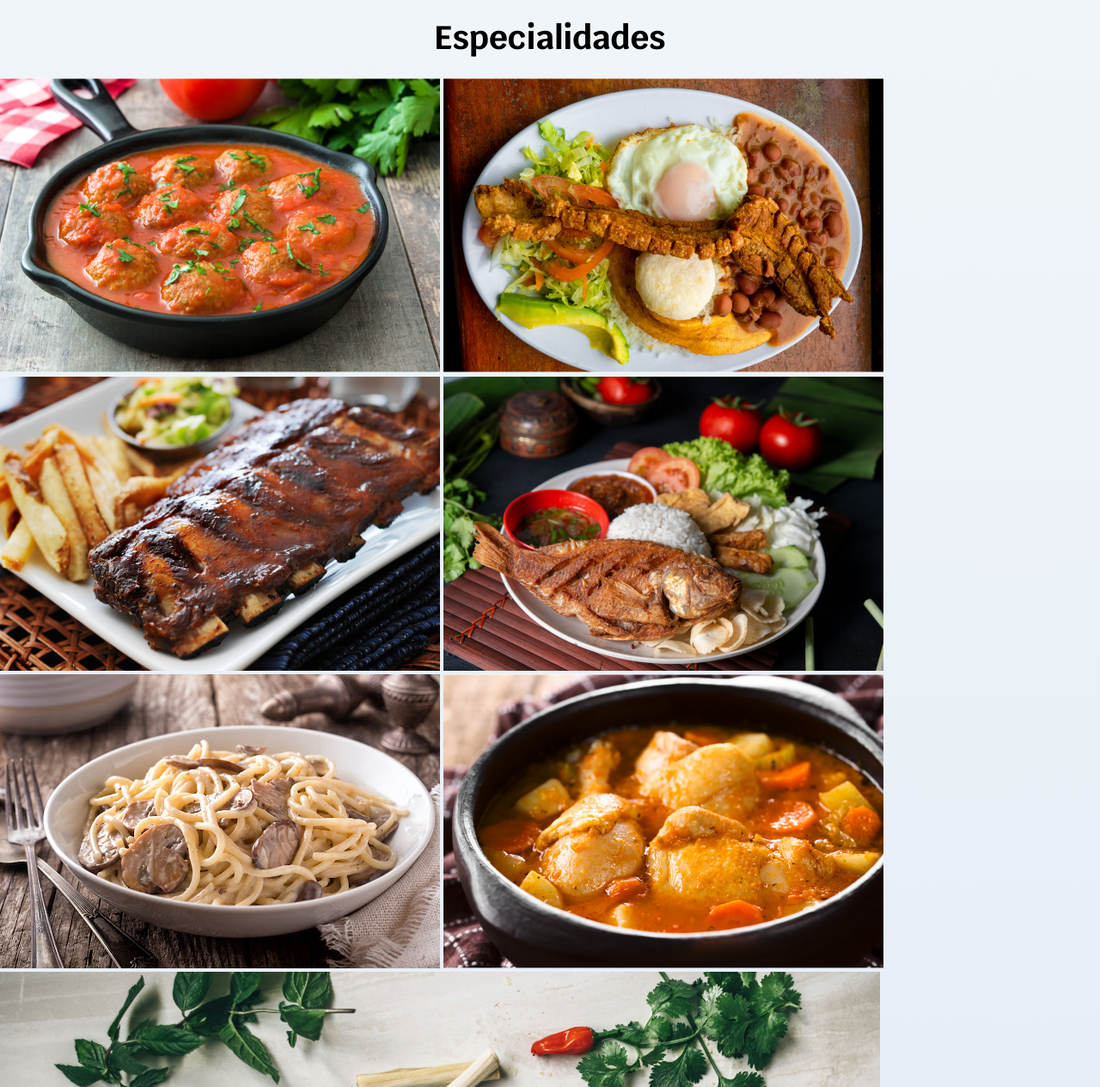
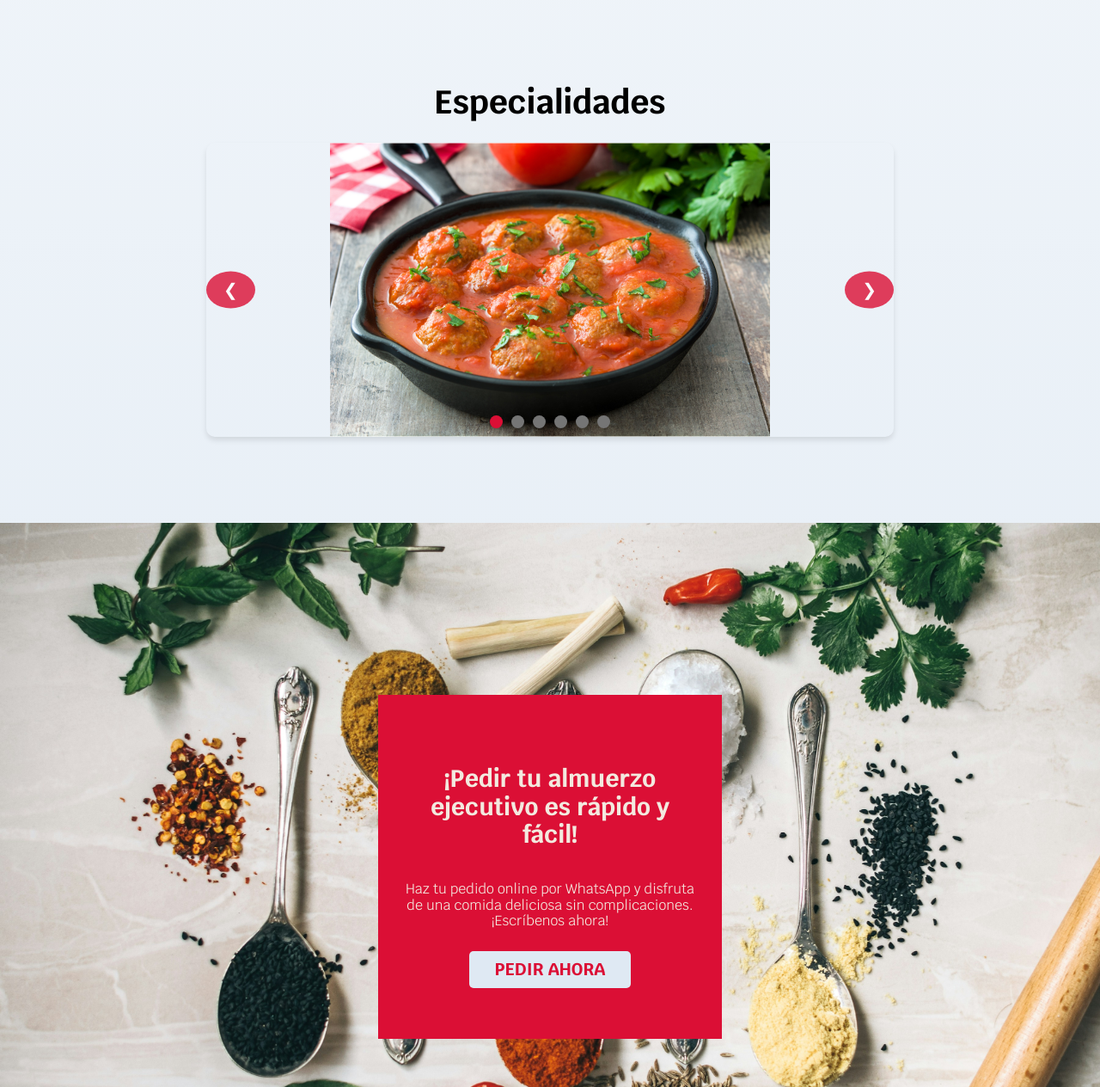
Before and after one commit to mantilla16/proyecto001, a plain HTML site: page index2.html in a window 1280 px wide. Shown: the part 1896-3160 px from the top of the page at 86% size. Drawn offline with Linux system fonts and the light colour scheme.

Commit message:
Responsive2.2final

```diff
--- a/css/style2.css
+++ b/css/style2.css
@@ -215,14 +215,131 @@ a partir de 400px en adelante, menor a 400px cambia el diseño*/
     }
 }
 
+.box-carrousel{
+    margin-top: 10rem;
+    margin-bottom: 10rem;
+}
+.carousel {
+    display: flex;
+    overflow: hidden;
+    position: relative;
+    width: 100%; /* Ajusta el ancho al 90% del contenedor */
+    max-width: 80rem; /* Máximo ancho, por ejemplo, 500px */
+    margin: 0 auto; /* Centrar horizontalmente */
+    height: auto; /* Ajusta la altura automáticamente en relación con el contenido */
+    border-radius: 1rem; /* Opcional: bordes redondeados para darle un toque moderno */
+    box-shadow: 0 4px 6px rgba(0, 0, 0, 0.1); /* Opcional: sombra para destacarlo */
+}
 
+.carousel-inner {
+    display: flex;
+    transition: transform 0.5s ease-in-out;
+    width: 100%;
+}
+
+.carousel-item {
+    min-width: 100%;
+    height: 100%;
+    display: flex;
+    justify-content: center;
+    align-items: center;
+    background-size: cover;
+    background-position: center;
+}
+
+.carousel img {
+    max-width: 100%;
+    height: auto;
+}
+
+.carousel-nav {
+    position: absolute;
+    top: 50%;
+    width: 100%;
+    display: flex;
+    justify-content: space-between;
+    transform: translateY(-50%);
+}
+
+.carousel-nav button {
+    background-color: var(--primario);
+    border: none;
+    color: var(--blanco);
+    font-size: 2rem;
+    padding: 1rem 2rem;
+    cursor: pointer;
+    border-radius: 50%;
+    opacity: 0.8;
+    transition: opacity 0.3s ease;
+}
+
+.carousel-nav button:hover {
+    opacity: 1;
+}
+
+.carousel-indicators {
+    position: absolute;
+    bottom: 1rem;
+    left: 50%;
+    transform: translateX(-50%);
+    display: flex;
+    gap: 1rem;
+}
+
+.carousel-indicators button {
+    width: 1.5rem;
+    height: 1.5rem;
+    background-color: var(--gris);
+    border: none;
+    border-radius: 50%;
+    cursor: pointer;
+    transition: background-color 0.3s ease;
+}
+
+.carousel-indicators button.active {
+    background-color: var(--primario);
+}
+
+.pedidos-comida{
+    background-image: url(../img/comida2.jpg);
+    background-repeat: no-repeat;
+    background-size: cover;
+    background-attachment: fixed;
+    background-position: center;
+    height: 80rem;
+    display: flex;
+    justify-content: center;
+    align-items: center;
+}
+
+.order{
+    background-color: var(--primario);
+    width: 40rem;
+    height: 40rem;
+    text-align: center;
+    color: var(--pielPastel);
+    display: flex;
+    flex-direction: column;
+    justify-content: center;
+    align-items: center;
+    padding: 3rem;
+}
+
+.order .boton{
+    background-color: var(--grisClaro);
+    color: var(--primario);
+}
+
+.order .boton:hover{
+    background-color: var(--primario);
+    color: var(--blanco);
+    border: 0.1rem solid var(--blanco);
+}
 .footer {
     background-color: var(--primario);
     color: white;
     padding: 2rem 0;
     text-align: center;
-    position: relative;
-    top: 25rem;
   }
 
   .footer-container {
--- a/index2.html
+++ b/index2.html
@@ -63,24 +63,55 @@
                     </div>
                 </section>
             </div>
-    </main>
-    <section>
+
+        <section class="box-carrousel">
             <h1>Especialidades</h1>
-            <img src="img/albondigas.png">
-            <img src="img/bandejapaisa.png">
-            <img src="img/costillas.png">
-            <img src="img/mojarra.png">
-            <img src="img/pastaschamp.jpg">
-            <img src="img/polloguisado.png">
+            <div class="carousel">
+                <div class="carousel-inner">
+                    <div class="carousel-item">
+                        <img src="img/albondigas.png" alt="Albóndigas">
+                    </div>
+                    <div class="carousel-item">
+                        <img src="img/bandejapaisa.png" alt="Bandeja Paisa">
+                    </div>
+                    <div class="carousel-item">
+                        <img src="img/costillas.png" alt="Costillas">
+                    </div>
+                    <div class="carousel-item">
+                        <img src="img/pastaschamp.jpg" alt="Costillas">
+                    </div>
+                    <div class="carousel-item">
+                        <img src="img/polloguisado.png" alt="Costillas">
+                    </div>
+                    <div class="carousel-item">
+                        <img src="img/mojarra.png" alt="Costillas">
+                    </div>
+                    <!-- Más imágenes aquí -->
+                </div>
+                <div class="carousel-nav">
+                    <button class="prev">❮</button>
+                    <button class="next">❯</button>
+                </div>
+                <div class="carousel-indicators">
+                    <button data-slide="0" class="active"></button>
+                    <button data-slide="1"></button>
+                    <button data-slide="2"></button>
+                    <button data-slide="3"></button>
+                    <button data-slide="4"></button>
+                    <button data-slide="5"></button>
+                    <!-- Más botones aquí -->
+                </div>
+            </div>
         </section>
 
-    <section>
-        <img src="img/comida2.jpg">
+        <section class="pedidos-comida">
+            <div class="order">
                 <h2>¡Pedir tu almuerzo ejecutivo es rápido y fácil! <br> </h2>
                 <p>Haz tu pedido online por WhatsApp y disfruta de una comida deliciosa sin complicaciones. ¡Escríbenos ahora!</p>
-        <a href="#">Pedir ahora</a>
+                <a class="boton" href="#">Pedir ahora</a>
+            </div>
         </section>
-
+    </main>
     <footer class="footer">
         <div class="footer-container">
             <div class="footer-section">
@@ -102,5 +133,9 @@
             <p>&copy; 2025 La Sazón de Vivi. Todos los derechos reservados.</p>
         </div>
     </footer>
+
+
+    <script src="/js/app.js" defer></script>
 </body>
+
 </html>
--- a/js/app.js
+++ b/js/app.js
@@ -1,26 +1,70 @@
-// Selecciona el div "next"
-const nextDiv = document.querySelector('.main-course');
-const nextDiv2 = document.querySelector('.specials');
+// // Selecciona el div "next"
+// const nextDiv = document.querySelector('.main-course');
+// const nextDiv2 = document.querySelector('.specials');
 
-// Función para manejar la visibilidad del div
-const handleScroll = () => {
-    const rect = nextDiv.getBoundingClientRect(); // Obtiene la posición del div en relación con el viewport
-    const windowHeight = window.innerHeight; // Altura del viewport
+// // Función para manejar la visibilidad del div
+// const handleScroll = () => {
+//     const rect = nextDiv.getBoundingClientRect(); // Obtiene la posición del div en relación con el viewport
+//     const windowHeight = window.innerHeight; // Altura del viewport
 
-    if (rect.top <= windowHeight * 0.8) { // Si está dentro del 80% del viewport
-        nextDiv.style.opacity = 1; // Hazlo completamente visible
-    } else {
-        nextDiv.style.opacity = 0; // Manténlo opaco
-    }
+//     if (rect.top <= windowHeight * 0.8) { // Si está dentro del 80% del viewport
+//         nextDiv.style.opacity = 1; // Hazlo completamente visible
+//     } else {
+//         nextDiv.style.opacity = 0; // Manténlo opaco
+//     }
 
-    if (rect.top <=  windowHeight * 0.1) { // Si está dentro del 80% del viewport
-        nextDiv2.style.opacity = 1;
-    } else {
-        nextDiv2.style.opacity = 0;
-    }
-};
+//     if (rect.top <=  windowHeight * 0.1) { // Si está dentro del 80% del viewport
+//         nextDiv2.style.opacity = 1;
+//     } else {
+//         nextDiv2.style.opacity = 0;
+//     }
+// };
 
 
 
-// Escucha el evento scroll
-window.addEventListener('scroll', handleScroll);
+// // Escucha el evento scroll
+// window.addEventListener('scroll', handleScroll);
+
+// Seleccionar los elementos clave
+const carouselInner = document.querySelector('.carousel-inner');
+const prevButton = document.querySelector('.prev');
+const nextButton = document.querySelector('.next');
+const indicators = document.querySelectorAll('.carousel-indicators button');
+
+// Variables para controlar el índice actual
+let currentIndex = 0;
+const totalItems = document.querySelectorAll('.carousel-item').length;
+
+// Función para actualizar la posición del carousel
+function updateCarousel() {
+    const offset = -currentIndex * 100; // Mueve en base al ancho del contenedor
+    carouselInner.style.transform = `translateX(${offset}%)`;
+
+    // Actualizar los indicadores activos
+    indicators.forEach((indicator, index) => {
+        indicator.classList.toggle('active', index === currentIndex);
+    });
+}
+
+// Evento para el botón "Siguiente"
+nextButton.addEventListener('click', () => {
+    currentIndex = (currentIndex + 1) % totalItems; // Ciclar al inicio si llega al final
+    updateCarousel();
+});
+
+// Evento para el botón "Anterior"
+prevButton.addEventListener('click', () => {
+    currentIndex = (currentIndex - 1 + totalItems) % totalItems; // Ciclar al final si está al inicio
+    updateCarousel();
+});
+
+// Evento para los indicadores
+indicators.forEach((indicator, index) => {
+    indicator.addEventListener('click', () => {
+        currentIndex = index;
+        updateCarousel();
+    });
+});
+
+// Inicializar la posición del carousel
+updateCarousel();
```
Lines whose indentation alone changed are shown as unchanged.
